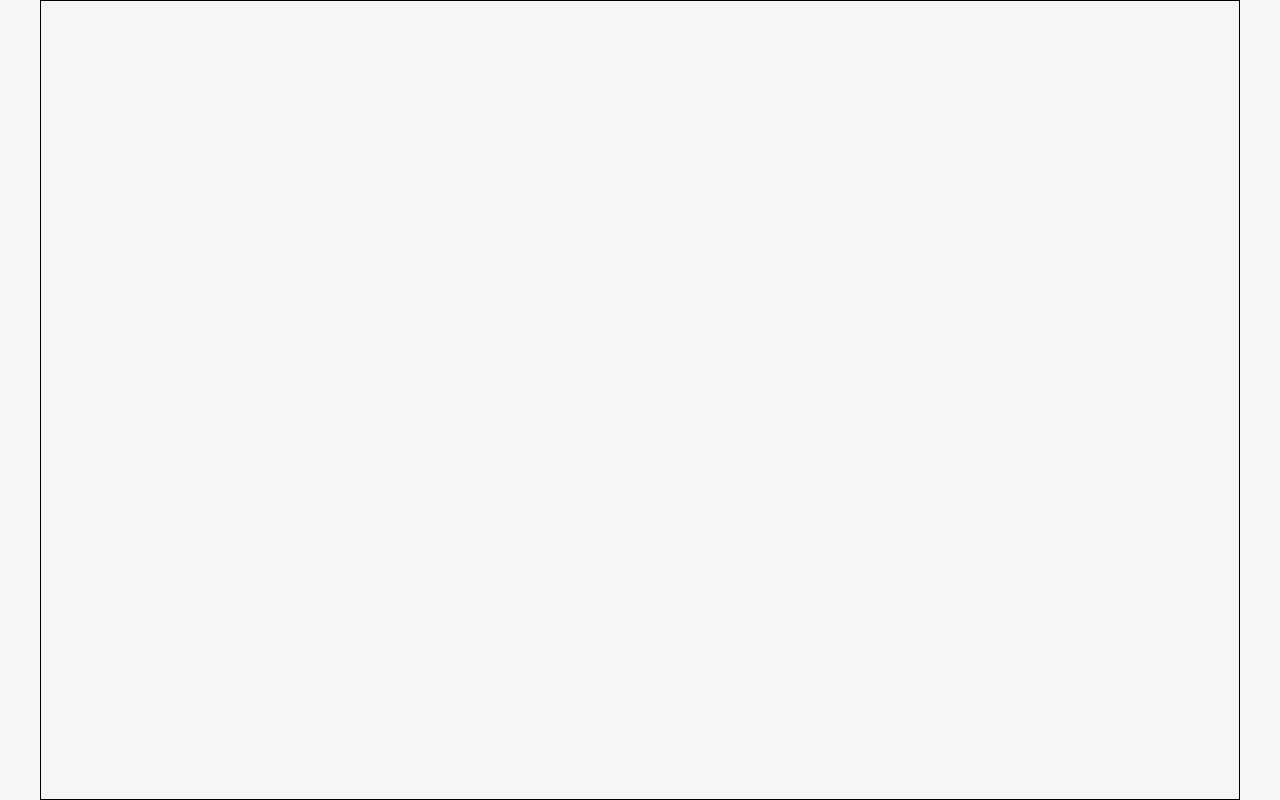
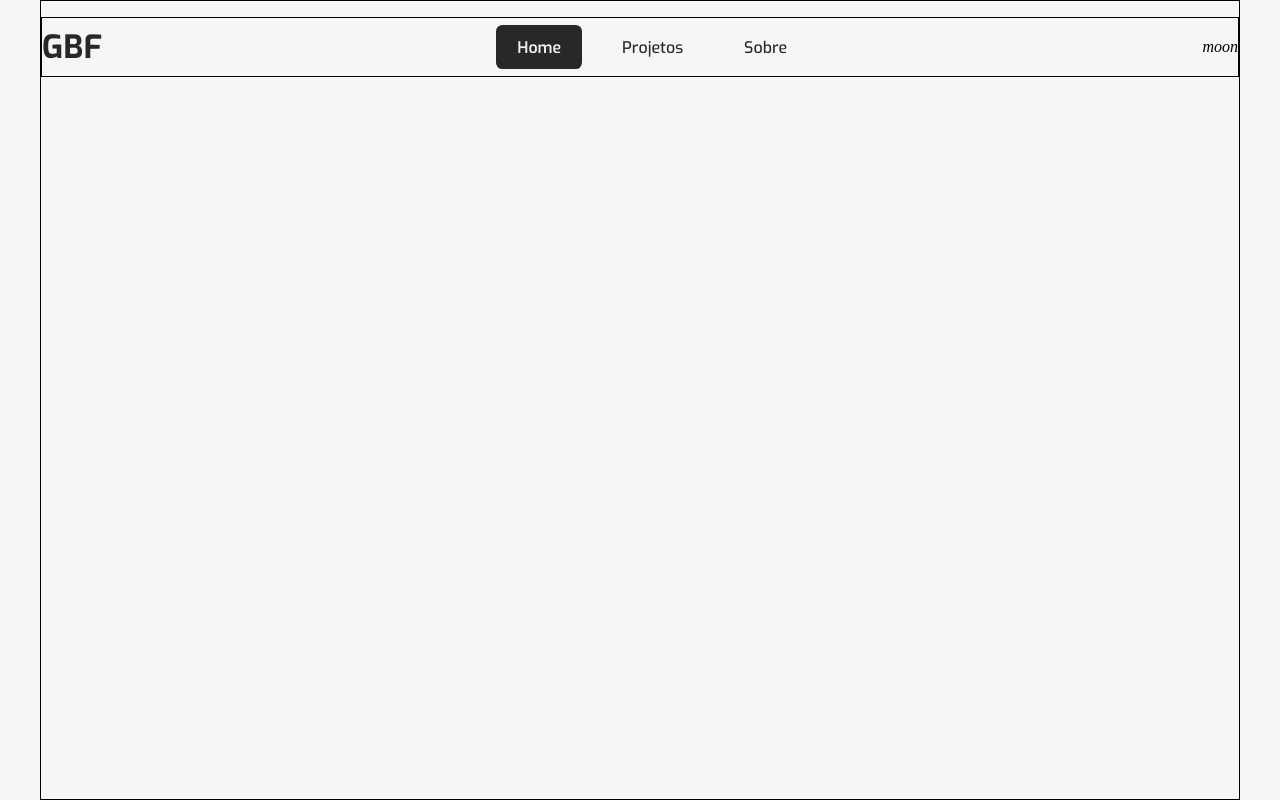
Before and after one commit to guibrbs/Portfolio-OLD, a React (Vite) app: page / in a window 1280 px wide. Built offline with nearby package versions, Linux system fonts and the light colour scheme.

Commit message:
:rocket: Setting up and styling header

```diff
--- a/src/components/Header/index.tsx
+++ b/src/components/Header/index.tsx
@@ -3,8 +3,14 @@ import './styles.css'
 
 export default function Header() {
     return(
-        <div>
-
-        </div>
+        <header className="header">
+            <a href="/" className="logo">GBF</a>
+            <div className="links-wrapper">
+                <a href="/" className="links active">Home</a>
+                <a href="/" className="links">Projetos</a>
+                <a href="/" className="links">Sobre</a>
+            </div>
+            <i>moon</i>
+        </header>
     )
 }
--- a/src/components/Header/styles.css
+++ b/src/components/Header/styles.css
@@ -0,0 +1,58 @@
+.header{
+    margin-top: 1rem;
+    display: flex;
+    justify-content: space-between;
+    align-items: center;
+    height: 60px;
+    border: 1px solid black;
+}
+
+a{
+    text-decoration: none;
+    font-family: 'Exo', sans-serif;
+}
+
+.logo{
+    font-size: xx-large;
+    color: var(--primary-color);
+    font-weight: 700;
+}
+
+.links-wrapper{
+    display: flex;
+    flex-direction: row;
+}
+
+.links{
+    display: flex;
+    align-items: center;
+    justify-content: center;
+    padding: 0 1.3rem;
+    height: 44px;
+    margin: 0 .6rem;
+    color: var(--secondary-color);
+    border-radius: .4rem;
+}
+
+.links.active{
+    font-weight: 600;
+    background-color: var(--primary-color);
+    cursor: default;
+    transition: filter .3s;
+}
+
+.links.active:hover{
+    filter: brightness(1.1);
+}
+
+.links:not(.active){
+    color: var(--primary-color);
+    font-weight: 500;
+    background: linear-gradient(#f0f0f0, #f0f0f0) center/0% 100% no-repeat;
+    transition: all .3s;
+}
+
+.links:not(.active):hover{
+    background-size: 100% 100%;
+    color: #000;
+}
```
